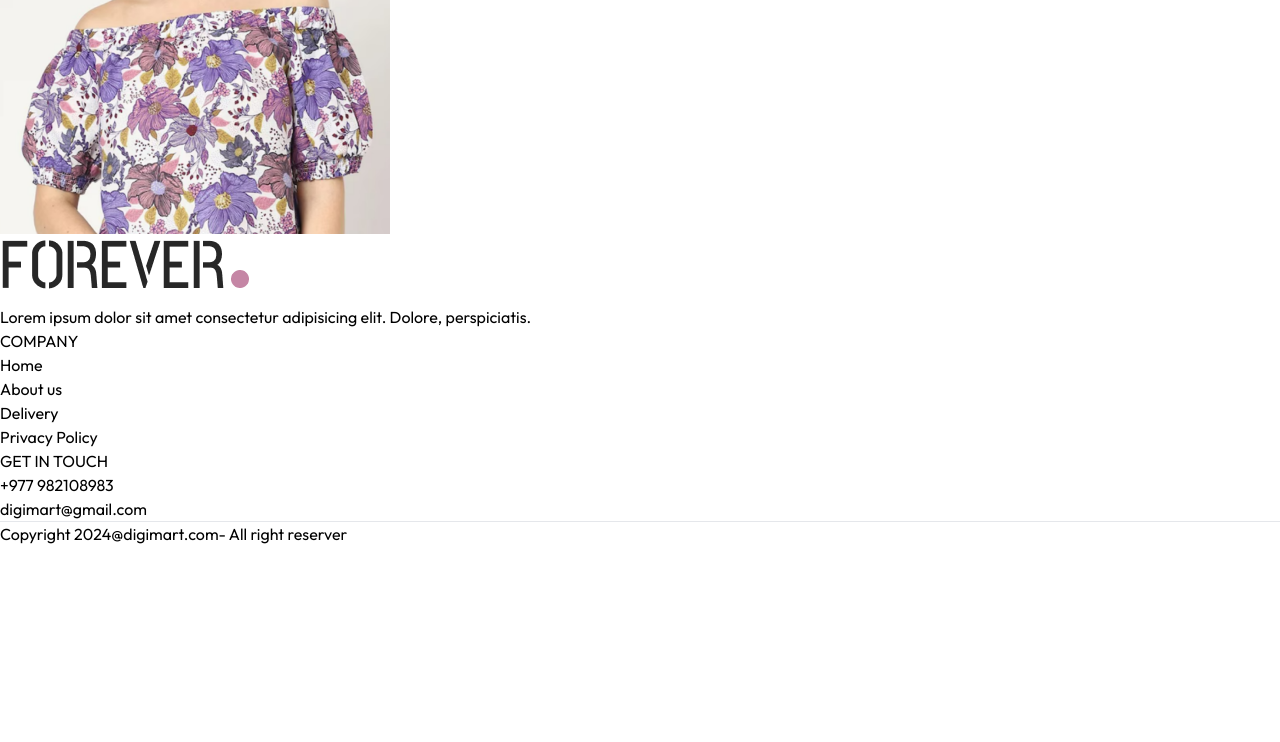
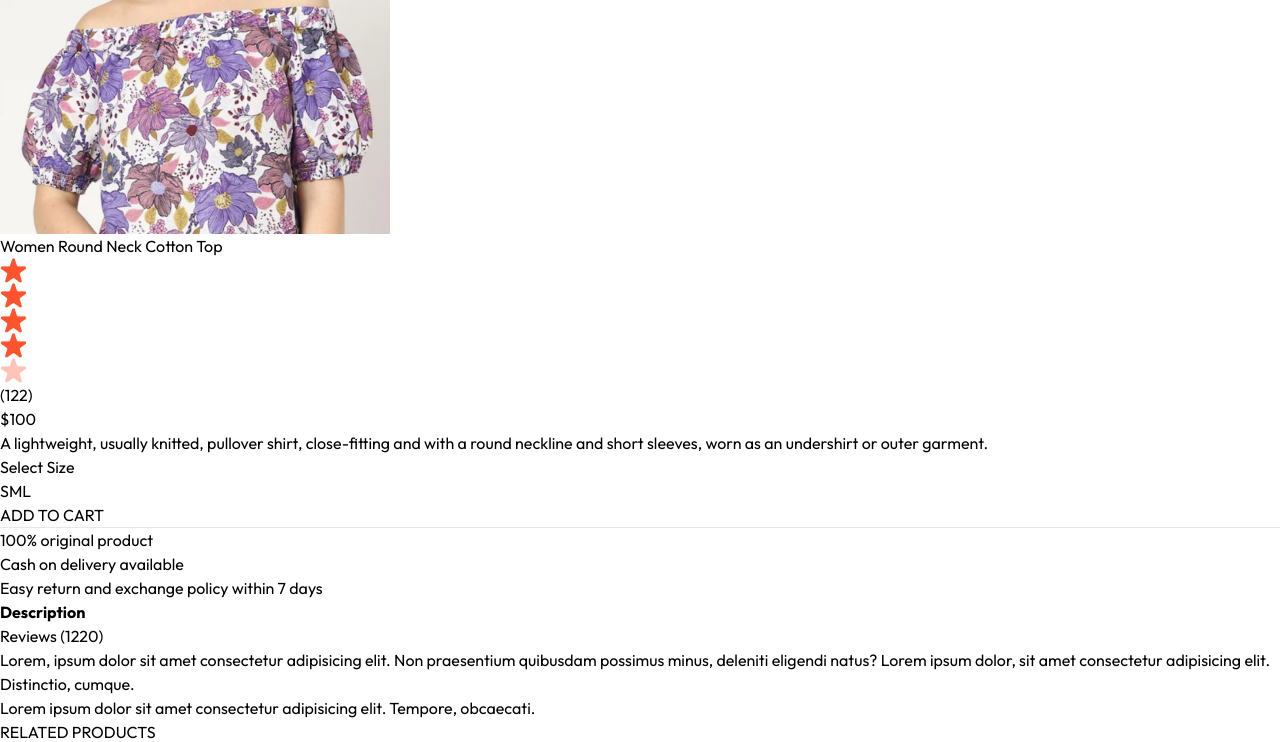
Before and after one commit to Beasty002/Fullstack-ecom, a React (Vite) app in the folder Frontend/: page /product/aaaaa in a window 1280 px wide. Shown: the part 1188-1930 px from the top of the page. Before the commit the page ends 1734 px from the top, so only its background shows below. Built offline with nearby package versions, Linux system fonts and the light colour scheme.

Commit message:
ft : product page

```diff
--- /dev/null
+++ b/Frontend/src/components/RelatedProducts.jsx
@@ -0,0 +1,38 @@
+import React, { useContext, useEffect, useState } from 'react'
+import { ShopContext } from '../context/ShopContext'
+import Title from './Title';
+import Productitem from './Productitem';
+
+const RelatedProducts = ({ category, subCategory }) => {
+    const { products } = useContext(ShopContext);
+    const [related, setRelated] = useState([]);
+    useEffect(() => {
+        if (products.length > 0) {
+            let productsCopy = products.slice();
+            productsCopy = productsCopy.filter(item =>
+                item.category === category && item.subCategory === subCategory
+            );
+            setRelated(productsCopy.slice(0, 5));
+
+        }
+    }, [products])
+
+
+    return (
+        <div className='my-24'>
+            <div className='text-center text-3xl py-2'>
+                <Title text1={'RELATED'} text2={'PRODUCTS'} />
+            </div>
+            <div className='grid grid-cols-2 sm:grid-cols-3 md:grid-cols-4 lg:grid-cols-5 gap-4 gap-y-6'>
+                {related.map((item, idx) => (
+                    <Productitem key={idx} id={item._id} name={item.name} price={item.price} image={item.image} />
+                ))}
+            </div>
+
+
+
+        </div >
+    )
+}
+
+export default RelatedProducts
--- a/Frontend/src/index.css
+++ b/Frontend/src/index.css
@@ -15,6 +15,9 @@
     font-style: normal;
   }
 
+  ::-webkit-scrollbar{
+    display: none;
+  }
 
   @media (max-width:640px){
     a.active{
--- a/Frontend/src/pages/Product.jsx
+++ b/Frontend/src/pages/Product.jsx
@@ -1,13 +1,16 @@
 import React, { useContext, useEffect, useState } from 'react'
 import { ShopContext } from '../context/ShopContext';
 import { data, useParams } from 'react-router-dom';
+import { assets } from '../assets/assets';
+import RelatedProducts from '../components/RelatedProducts';
 
 const Product = () => {
     const { productId } = useParams();
     //dynamic parameter matra return garxa
-    const { products } = useContext(ShopContext);
+    const { products, currency } = useContext(ShopContext);
     const [productData, setProductData] = useState(false);
     const [image, setImage] = useState('');
+    const [size, setSize] = useState('')
 
     const fetchProductData = async () => {
         products.map(item => {
@@ -28,23 +31,69 @@
             {/* product data */}
             <div className='flex gap-12 sm:gap-12 flex-col sm:flex-row'>
 
-                {/* product images */}
+                {/*--------------------------------- product images */}
                 <div className='flex-1 flex flex-col-reverse gap-3 sm:flex-row'>
                     <div className='flex sm:flex-col overflow-x-auto sm:overflow-y-scroll justify-between sm:justify-normal sm:w-[18.7%] w-full'>
                         {
                             productData.image.map((item, idx) => (
-                                <img src={item} key={idx} alt="" className='w-[24%] sm:w-full sm:mb-3 flex-shrink-0 cursor-pointer' />
+                                <img onClick={() => setImage(item)} src={item} key={idx} alt="" className='w-[24%] sm:w-full sm:mb-3 flex-shrink-0 cursor-pointer' />
                             ))
                         }
                     </div>
                     <div className='w-full sm:w-[80%]'>
-                        <img src={image} alt="" />
+                        <img src={image} className='w-full h-auto' alt="" />
                     </div>
 
                 </div>
 
+                {/* --------------------------Product info */}
+                <div className='flex-1 '>
+                    <h1 className='font-medium text-2xl mt-2'>{productData.name}</h1>
+                    <div className='flex items-center gap-1 mt-2'>
+                        <img src={assets.star_icon} alt="" className="w-3 5" />
+                        <img src={assets.star_icon} alt="" className="w-3 5" />
+                        <img src={assets.star_icon} alt="" className="w-3 5" />
+                        <img src={assets.star_icon} alt="" className="w-3 5" />
+                        <img src={assets.star_dull_icon} alt="" className="w-3 5" />
+                        <p className='pl-2'>(122)</p>
+
+                    </div>
+                    <p className='mt-5 text-3xl font-medium'>{currency}{productData.price}</p>
+                    <p className='mt-5 text-gray-500 md:w-4/5'>{productData.description}</p>
+                    <div className='flex flex-col gap-4 my-8'>
+                        <p>Select Size</p>
+                        <div className='flex gap-2'>
+                            {productData.sizes.map((item, idx) => (
+                                <button onClick={() => setSize(item)} className={`border py-2 px-4 bg-gray-100 ${item === size ? 'border-orange-500' : ''}`} key={idx}>{item}</button>
+                            ))}
+                        </div>
+                    </div>
+                    <button className='bg-black text-white px-8 py-3 text-sm active:bg-gray-700'>ADD TO CART</button>
+                    <hr className='mt-8 sm:w-4/5 ' />
+                    <div className='text-sm text-gray-500 mt-5 flex flex-col gap-1'>
+                        <p>100% original product</p>
+                        <p>Cash on delivery available</p>
+                        <p>Easy return and exchange policy within 7 days</p>
+
+                    </div>
+
+                </div>
             </div>
 
+
+            {/* ---------------------------------Description & review  ------------------- */}
+            <div className='mt-20'>
+                <div className='flex'>
+                    <b className='border px-5 py-3 text-sm'>Description</b>
+                    <p className='border px-5 py-3 text-sm'>Reviews (1220)</p>
+                </div>
+                <div className='flex flex-col gap-4 border px-6 py-6 text-sm text-gray-500'>
+                    <p>Lorem, ipsum dolor sit amet consectetur adipisicing elit. Non praesentium quibusdam possimus minus, deleniti eligendi natus? Lorem ipsum dolor, sit amet consectetur adipisicing elit. Distinctio, cumque.</p>
+                    <p>Lorem ipsum dolor sit amet consectetur adipisicing elit. Tempore, obcaecati.</p>
+                </div>
+            </div>
+            {/* -------------------------------display related products--------------------------- */}
+            <RelatedProducts category={productData.category} subCategory={productData.subCategory} />
         </div>
     ) : <div className='opacity-0'></div>
 }
```
